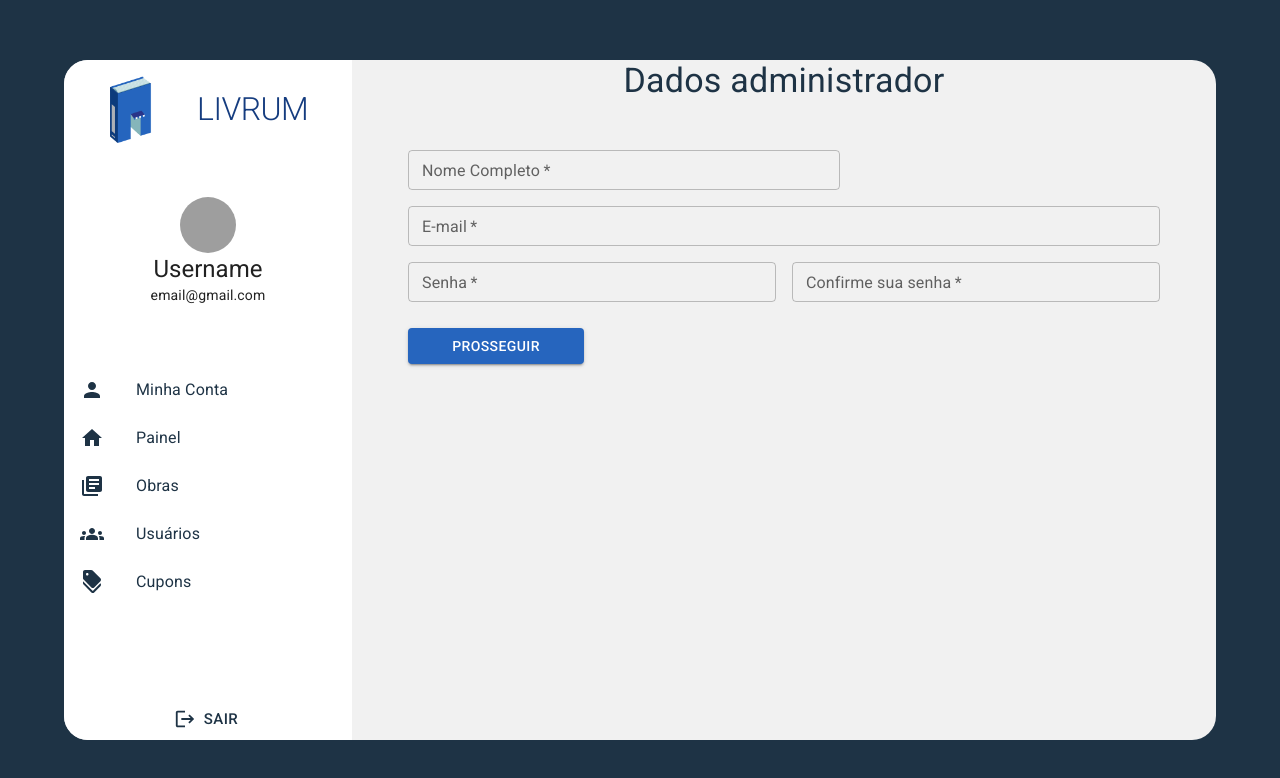
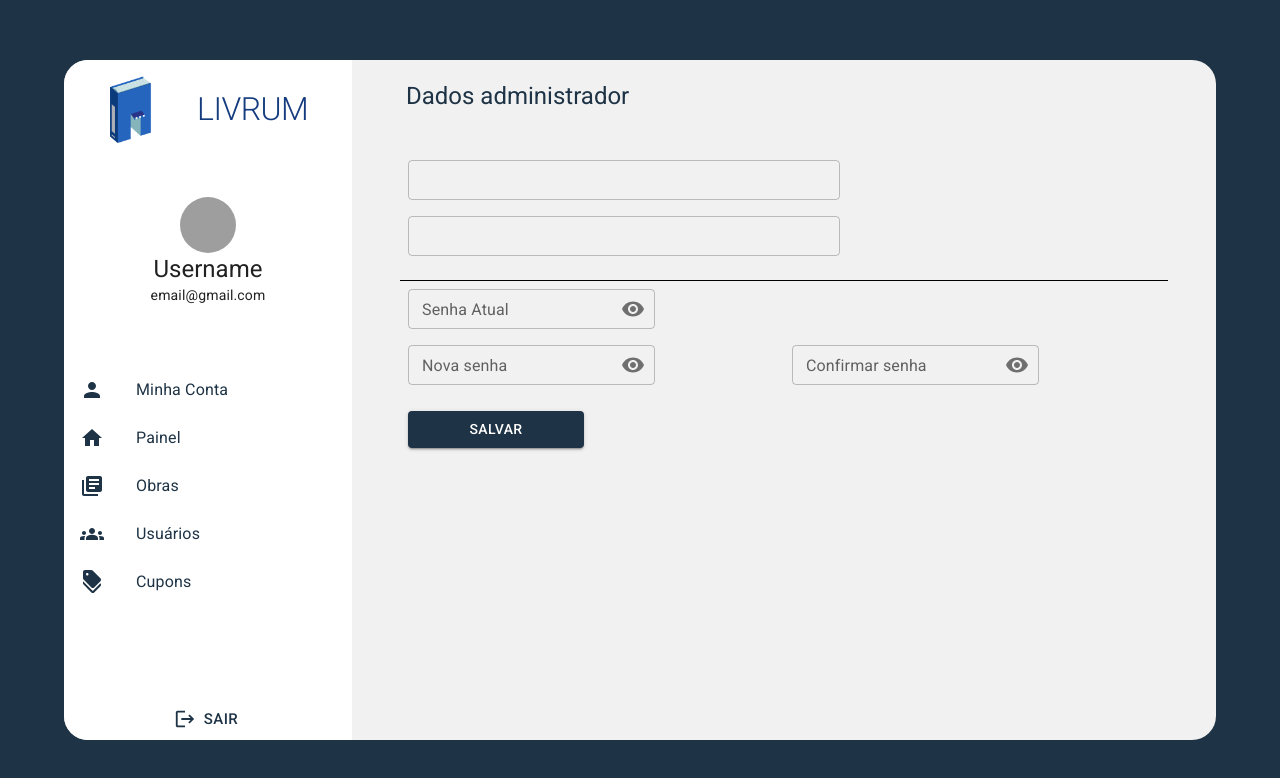
Before and after one commit to byte-stack-uefs/livrum, a Next.js app in the folder phase_4/app/webapp/: page /admin/meus-dados in a window 1280 px wide. Shown: the top 778 px of the page. Built offline with nearby package versions, Linux system fonts and the light colour scheme; grey boxes are pictures that could not be loaded.

Commit message:
tela "finalizada"
da uma olhada ai e me fala se falta alguma coisa

```diff
--- a/phase_4/app/webapp/app/(internal)/admin/meus-dados/page.tsx
+++ b/phase_4/app/webapp/app/(internal)/admin/meus-dados/page.tsx
@@ -7,19 +7,32 @@ import {
     styled,
     Dialog,
     Checkbox,
-    TextField,
+    InputAdornment,
     Typography,
     DialogTitle,
     FormControl,
     DialogContent,
     DialogActions,
     FormControlLabel,
+    IconButton,
 } from "@mui/material";
-
+import Visibility from '@mui/icons-material/Visibility';
+import VisibilityOff from '@mui/icons-material/VisibilityOff';
 import Grid from "@mui/material/Unstable_Grid2";
 import Divider from "@/app/components/Divider";
 import { theme } from "@/app/theme";
+// @ts-ignore
+import BootstrapInput from "@/app/theme";
 
+import { alpha } from '@mui/material/styles';
+
+
+import Box from '@mui/material/Box';
+import InputLabel from '@mui/material/InputLabel';
+import TextField, { TextFieldProps } from '@mui/material/TextField';
+import { OutlinedInputProps } from '@mui/material/OutlinedInput';
+
+import InputBase from '@mui/material/InputBase';
 const ClientRegister = () => {
     const [name, setName] = useState("");
     const [email, setEmail] = useState("");
@@ -28,9 +41,18 @@ const ClientRegister = () => {
     const [passwordsMatch, setPasswordsMatch] = useState(true);
     const [oldPassword, setOldPassword] = useState("");
 
+    const [showPassword, setShowPassword] = React.useState(false);
+
+    const handleClickShowPassword = () => setShowPassword((show) => !show);
+
+    const handleMouseDownPassword = (event: React.MouseEvent<HTMLButtonElement>) => {
+        event.preventDefault();
+    };
+    const handleOldPasswordChange = (e) => {
+        setOldPassword(e.target.value);
+    };
     const handlePasswordChange = (e) => {
         setPassword(e.target.value);
-        // Verificar correspondência de senhas quando a senha é alterada
         setPasswordsMatch(e.target.value === passwordConfirm);
     };
 
@@ -44,15 +66,14 @@ const ClientRegister = () => {
         setValue(newValue);
     };
 
-    const handleSubmitClient = (event) => {
-        event.preventDefault();
-    };
+
+
 
     return (
         <>
 
             <Grid xs={11} sm={9} md={7} lg={5} margin="auto" >
-                    <Typography variant="h4" fontWeight="semi-bold" style={{ textAlign: "center", color: theme.palette.dark.main }}>
+                <Typography variant="h5" fontWeight="semi-bold" style={{ textAlign: "left", color: theme.palette.dark.main, marginTop: "20px", marginLeft: "30px" }}>
                     Dados administrador
                 </Typography>
                 <FormControl fullWidth>
@@ -75,53 +96,104 @@ const ClientRegister = () => {
                                 value={name}
                                 size="small"
                                 variant="outlined"
-                                    label="Nome Completo"
+                                label= ''
                                 onChange={(e) => setName(e.target.value)}
+                                placeholder= {name}
                             />
-                            </Grid>
 
 
 
+                        </Grid>
 
-
-                            <Grid xs={12}>
+                        <Grid xs={7}>
                             <TextField
                                 required
                                 fullWidth
                                 type="email"
                                 size="small"
                                 value={email}
-                                    label="E-mail"
+                                label= ""
                                 variant="outlined"
                                 onChange={(e) => setEmail(e.target.value)}
+                                placeholder= {email}
+                            />
+                        </Grid>
+                        <Grid xs={12} style={{ borderBottom: '1px solid black', height: '1px' }}>
+
+                        </Grid>
+                        <Grid xs={12}>
+                            <TextField
+
+                                size="small"
+                                label="Senha Atual"
+                                type={showPassword ? 'text' : 'password'}
+                                value={oldPassword}
+                                placeholder= {oldPassword}
+                                onChange={(e) => setOldPassword(e.target.value)}
+                                InputProps={{
+                                    endAdornment: (
+                                        <InputAdornment position="end">
+                                            <IconButton
+                                                aria-label="toggle password visibility"
+                                                onClick={handleClickShowPassword}
+                                                onMouseDown={handleMouseDownPassword}
+                                                edge="end"
+                                            >
+                                                {showPassword ? <VisibilityOff /> : <Visibility />}
+                                            </IconButton>
+                                        </InputAdornment>
+                                    ),
+                                }}
                             />
                         </Grid>
                         <Grid xs={6}>
                             <TextField
-                                    required
-                                    fullWidth
                                 size="small"
-                                    label="Senha"
-                                    type="password"
+                                label="Nova senha"
+                                type={showPassword ? 'text' : 'password'}
                                 value={password}
-                                    variant="outlined"
-                                    onChange={(e) => setPassword(e.target.value)}
+                                onChange={handlePasswordChange}
+
+                                InputProps={{
+                                    endAdornment: (
+                                        <InputAdornment position="end">
+                                            <IconButton
+                                                aria-label="toggle password visibility"
+                                                onClick={handleClickShowPassword}
+                                                onMouseDown={handleMouseDownPassword}
+                                                edge="end"
+                                            >
+                                                {showPassword ? <VisibilityOff /> : <Visibility />}
+                                            </IconButton>
+                                        </InputAdornment>
+                                    ),
+                                }}
                             />
                         </Grid>
                         <Grid xs={6}>
                             <TextField
-                                    required
-                                    fullWidth
                                 size="small"
-                                    type="password"
-                                    variant="outlined"
+                                label="Confirmar senha"
+                                type={showPassword ? 'text' : 'password'}
                                 value={passwordConfirm}
-                                    error={!passwordsMatch}
-                                    label="Confirme sua senha"
                                 onChange={handlePasswordConfirmChange}
-                                    helperText={!passwordsMatch ? "As senhas não coincidem" : ""}
+                                InputProps={{
+                                    endAdornment: (
+                                        <InputAdornment position="end">
+                                            <IconButton
+                                                aria-label="toggle password visibility"
+                                                onClick={handleClickShowPassword}
+                                                onMouseDown={handleMouseDownPassword}
+                                                edge="end"
+                                            >
+                                                {showPassword ? <VisibilityOff /> : <Visibility />}
+                                            </IconButton>
+                                        </InputAdornment>
+                                    ),
+                                }}
                             />
                         </Grid>
+
 
 
 
@@ -133,9 +205,10 @@ const ClientRegister = () => {
                                 fullWidth
                                 sx={{
                                     marginTop: "10px",
+                                    backgroundColor: theme.palette.dark.main,
                                 }}
                             >
-                                    Prosseguir
+                                Salvar
                             </Button>
                         </Grid>
                     </Grid>
--- a/phase_4/app/webapp/app/theme.tsx
+++ b/phase_4/app/webapp/app/theme.tsx
@@ -1,5 +1,8 @@
 "use client";
 import { Theme, ThemeProvider, createTheme } from "@mui/material/styles";
+import InputBase from '@mui/material/InputBase';
+import { styled, alpha } from '@mui/system';
+
 
 declare module "@mui/material/styles" {
     interface PaletteColorOptions {
@@ -7,6 +10,7 @@ declare module "@mui/material/styles" {
         contrastText?: string;
         light?: string;
         dark?: string;
+        mode?: string;
     }
     interface PaletteOptions {
         darker?: PaletteColorOptions;
@@ -52,7 +56,9 @@ const darker = "#153C7F";
 const primary = "#2665BE";
 const secondary = "#F4F2F2";
 
+
 export const theme: Theme = createTheme({
+
     palette: {
         primary: {
             main: primary,
@@ -74,6 +80,23 @@ export const theme: Theme = createTheme({
         },
     },
     components: {
+        '&.form-control': {
+            width: '100%', // ou ajuste conforme necessário
+            padding: '0.375rem 0.75rem',
+            fontSize: '1rem',
+            lineHeight: '1.5',
+            color: '#495057',
+            backgroundColor: '#fff',
+            backgroundClip: 'padding-box',
+            border: '1px solid #ced4da',
+            borderRadius: '0.25rem',
+            transition: 'border-color 0.15s ease-in-out, box-shadow 0.15s ease-in-out',
+
+          },
+        '&:focus': {
+            borderColor: '#80bdff',
+            boxShadow: '0 0 0 0.2rem rgba(0, 123, 255, 0.25)',
+          },
         MuiTab: {
             styleOverrides: {
                 root: {
@@ -89,6 +112,10 @@ export const theme: Theme = createTheme({
                         borderRadius: "20px 20px 0 0",
                     },
                 },
+                '&:focus': {
+        borderColor: '#80bdff',
+        boxShadow: '0 0 0 0.2rem rgba(0, 123, 255, 0.25)',
+      },
             },
         },
         MuiListItemText: {
```
Lines whose indentation alone changed are shown as unchanged.
